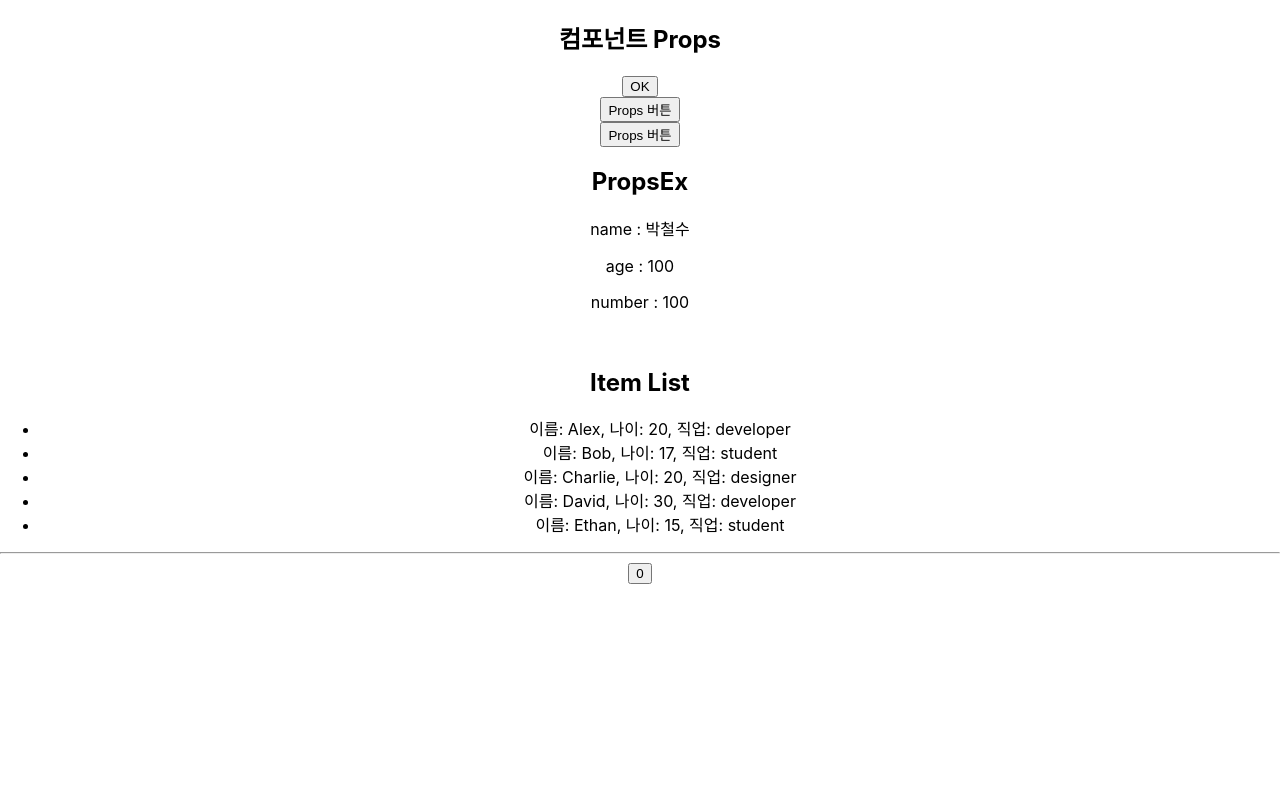
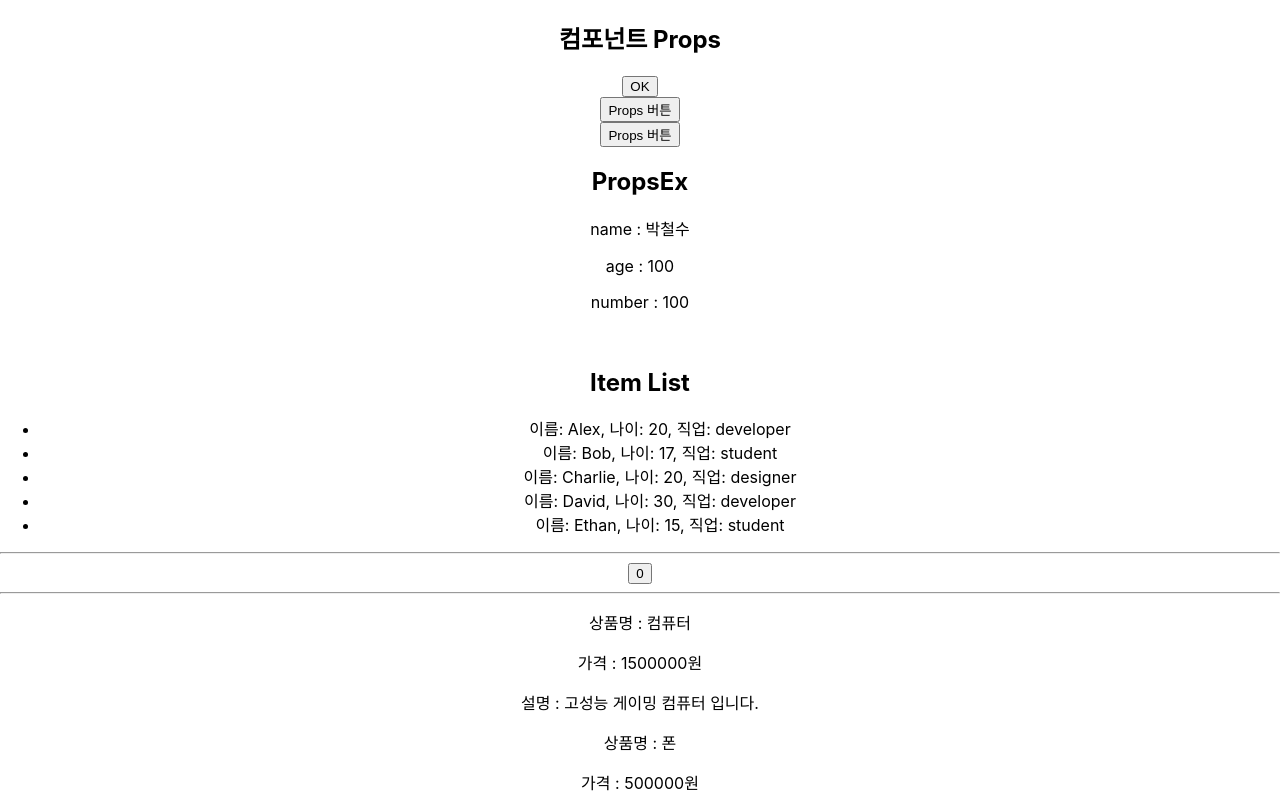
Before and after one commit to nam2626/KH_2025_04_REACT, a React (Create React App) app in the folder component-props/: page / in a window 1280 px wide. Shown: the top 800 px of the page. Built offline with nearby package versions, Linux system fonts and the light colour scheme.

Commit message:
Props 문제 풀이

```diff
--- a/component-props/src/App.js
+++ b/component-props/src/App.js
@@ -3,6 +3,7 @@ import ButtonCount from './components/ButtonCount';
 import ButtonOK from './components/ButtonOK';
 import ButtonProps from './components/ButtonProps';
 import ItemList from './components/ItemList';
+import Product from './components/Product';
 import PropsEx from './components/PropsEx';
 
 const profile = [
@@ -35,6 +36,8 @@ function App() {
       <ItemList profile={profile} />
       <hr/>
       <ButtonCount count={obj.count} addCount={addCount} />
+      <hr/>
+      <Product/>
     </div>
   );
 }
--- /dev/null
+++ b/component-props/src/components/Product.jsx
@@ -0,0 +1,14 @@
+import ProductItem from "./ProductItem";
+
+export default () => {
+    const arr = [{name : '컴퓨터', price : 1500000, description : '고성능 게이밍 컴퓨터 입니다.' },
+    {name : '폰', price : 500000, description : '고성능 폰 입니다.' },
+    {name : '게이밍 키보드', price : 150000, description : '고성능 키보드 입니다.' }];
+
+    return  (
+        <>
+        {arr.map((item, index) => (
+            <ProductItem key={index} name={item.name} price={item.price} description={item.description} />
+        ))}
+        </>) ;
+}
--- /dev/null
+++ b/component-props/src/components/ProductItem.jsx
@@ -0,0 +1,11 @@
+export default (props) => {
+    const { name, price, description } = props;
+
+    return (
+        <div>
+            <p>상품명 : {name}</p>
+            <p>가격 : {price}원</p>
+            <p>설명 : {description}</p>
+        </div>
+    );
+}
```
